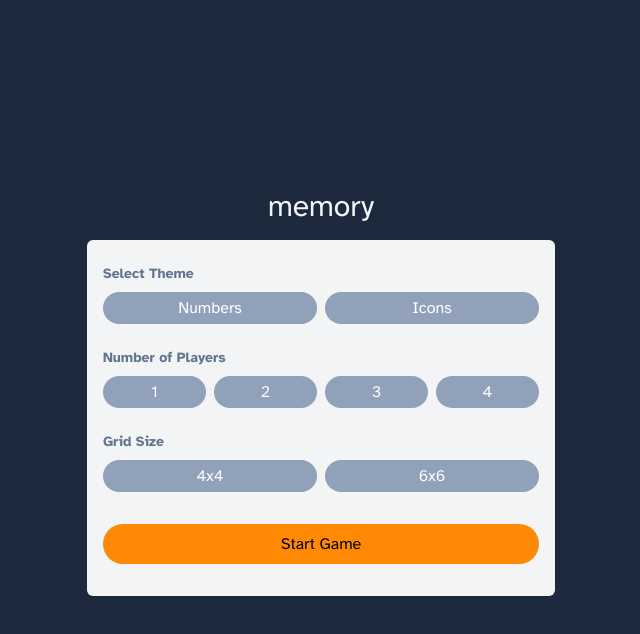
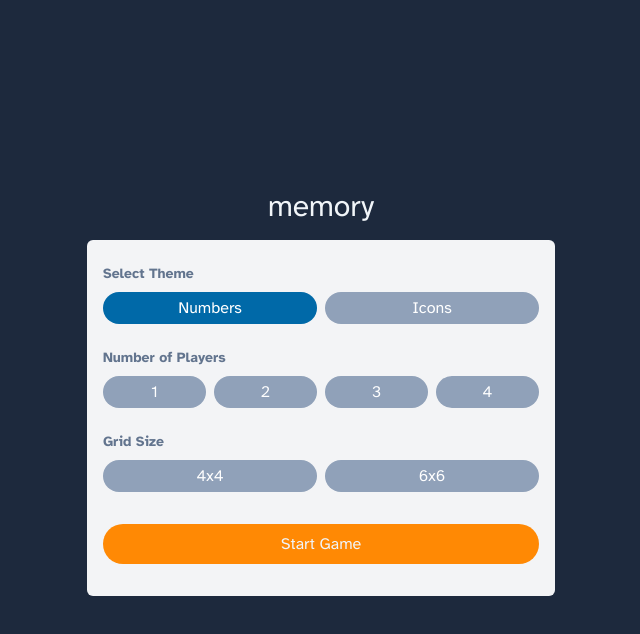
Before and after one commit to toshirokubota/memory-game, a React (Vite) app: page / in a window 1280 px wide. In both pictures the pointer is over the label "Numbers". Shown: the top 634 px of the page, without its empty margins (319-959 px from the left). Built offline with nearby package versions, Linux system fonts and the light colour scheme.

Commit message:
ready to submit

```diff
--- a/src/App.css
+++ b/src/App.css
@@ -42,6 +42,10 @@ header .static-menu {
 }
 .tile.closed span, .tile.closed i {
   opacity: 0;
+}
+.tile.closed:hover, .tile.closed:focus {
+  background-color: var(--color-sky-700);
+  cursor: pointer;
 }
 .tile.opened {
   background-color: var(--color-slate-400);
@@ -191,4 +195,12 @@ footer .solo-metric {
   top: 50%;
   left: 50%;
   transform: translate(-50%, -50%);
+}
+
+input[type=radio] + label:hover, input[type=radio] + label:focus {
+  background-color: var(--color-sky-700);
+}
+
+form button:hover, form button:focus {
+  background-color: var(--color-orange-300);
 }/*# sourceMappingURL=App.css.map */
--- a/src/App.scss
+++ b/src/App.scss
@@ -52,6 +52,10 @@ header {
         span, i {
             opacity: 0;
             //transition: opacity 0.5s ease-in;
+        }
+        &:hover, &:focus {
+            background-color: var(--color-sky-700);
+            cursor: pointer;
         }
     }
     &.opened {
@@ -218,3 +222,10 @@ footer {
     left: 50%;
     transform: translate(-50%, -50%);
 }
+
+input[type='radio']+label:hover, input[type='radio']+label:focus {
+    background-color: var(--color-sky-700);
+}
+form button:hover, form button:focus {
+    background-color: var(--color-orange-300);
+}
--- a/src/components/RestartButton.tsx
+++ b/src/components/RestartButton.tsx
@@ -7,7 +7,10 @@ type Props = {
 }
 
 export default function RestartButton(props: Props): React.JSX.Element {
-    let classStr:string = 'px-2 py-0.5 bg-orange-400 rounded-4xl';
+    let classStr:string = 'px-2 py-0.5 text-slate-100 bg-orange-400\
+                hover:bg-orange-300 focus:bg-orange-300 \
+                hover:cursor-pointer focus:cursor-pointer\
+                rounded-4xl';
     if(props.more_styles) classStr += ' ' + props.more_styles;
     return (
         <button className={classStr}
--- a/src/components/StartGameCard.tsx
+++ b/src/components/StartGameCard.tsx
@@ -70,7 +70,7 @@ export default function StartGameCard(props: ChildProps) {
                         6x6
                     </label>
                 </div>
-                <button className='px-4 py-2 my-4 w-full bg-orange-400 rounded-4xl'>Start Game</button>
+                <button className='px-4 py-2 my-4 w-full bg-orange-400 text-slate-100 rounded-4xl'>Start Game</button>
                 {error && <p className='text-red-400 !ml-auto text-sm'>Make a choice on every option</p>}
             </form>
         </div>
--- a/src/components/StartNewGameButton.tsx
+++ b/src/components/StartNewGameButton.tsx
@@ -6,7 +6,10 @@ type Props = {
 };
 
 export default function StartNewGameButton(props: Props): React.JSX.Element {
-    let classStr:string = 'px-2 py-0.5 bg-slate-300 text-slate-800 font-bold rounded-4xl' ;
+    let classStr:string = 'bg-slate-300 text-slate-800 hover:bg-sky-700 focus:bg-sky-700\
+            hover:text-slate-100 focus:text-slate-100\
+            hover:cursor-pointer focus:cursor-pointer\
+            px-2 py-0.5 font-bold rounded-4xl' ;
     if(props.more_styles) classStr += ' ' + props.more_styles;
     return (
         <button className={classStr}
```
Also changed, not shown: 2 other files (tests, documents, lock files or other folders).
